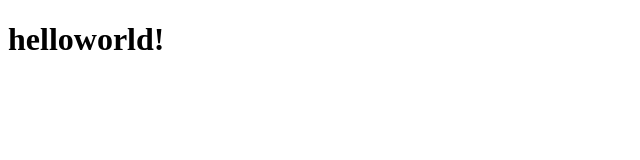
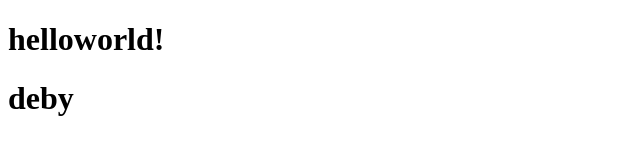
Before and after one commit to kurniadiastana/wpu-git-test, a plain HTML site: page index.html in a window 1280 px wide. Shown: the whole page, without its empty margins (0-640 px from the left). Drawn offline with Linux system fonts and the light colour scheme.

Commit message:
menambah h1 deby

```diff
--- a/index.html
+++ b/index.html
@@ -7,5 +7,6 @@
 </head>
 <body>
     <h1>helloworld!</h1>
+    <h1>deby</h1>
 </body>
 </html>
```
